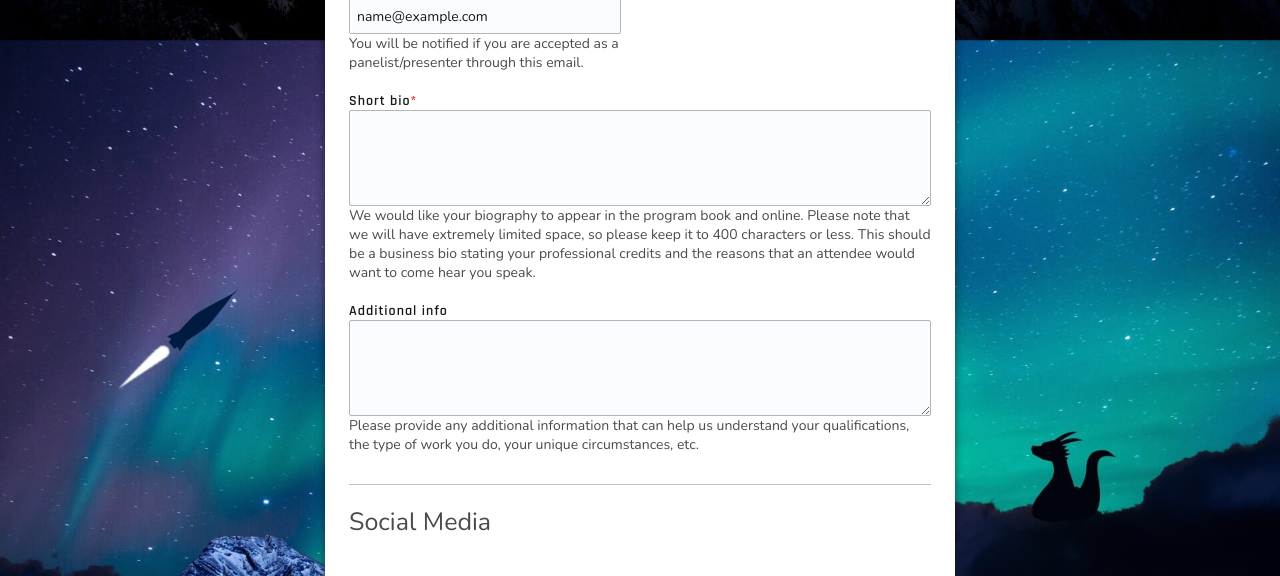
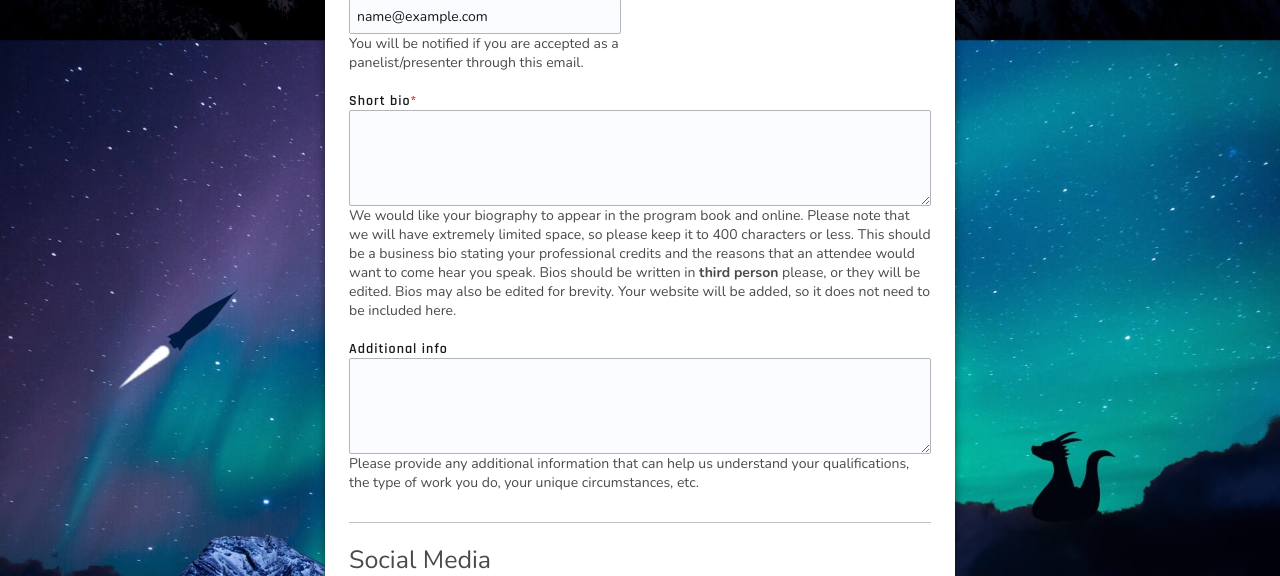
Before and after one commit to LTUE/call-for-panelists, a PHP site: page /index.php in a window 1280 px wide. Shown: the part 811-1387 px from the top of the page. Run offline with PHP 8.4, Linux system fonts and the light colour scheme; the visitor is signed in with stand-in values (Sample User, id 1); data comes from the database, SQL or seed files in the repository; data that the repository does not hold is empty; some libraries are stand-ins or nearby versions.

Commit message:
Bio wording change, per Marny

```diff
--- a/pages/profile.inc.php
+++ b/pages/profile.inc.php
@@ -425,7 +425,7 @@ function booleanForm($name, $required = true) {
 
         <label class="required" for="biography">Short bio</label>
         <textarea id="biography" name="biography" required maxlength=500><?= value('biography') ?></textarea>
-        <p class="explanation">We would like your biography to appear in the program book and online. Please note that we will have extremely limited space, so please keep it to 400 characters or less. This should be a business bio stating your professional credits and the reasons that an attendee would want to come hear you speak.</p>
+        <p class="explanation">We would like your biography to appear in the program book and online. Please note that we will have extremely limited space, so please keep it to 400 characters or less. This should be a business bio stating your professional credits and the reasons that an attendee would want to come hear you speak. Bios should be written in <strong>third person</strong> please, or they will be edited. Bios may also be edited for brevity. Your website will be added, so it does not need to be included here.</p>
 
         <label class="long" for="info">Additional info</label>
         <textarea id="info" name="info"><?= value('info') ?></textarea>
```
